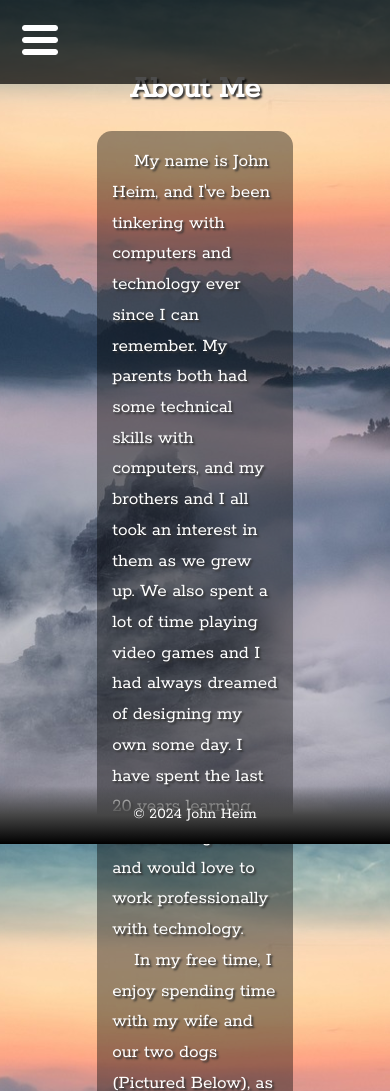
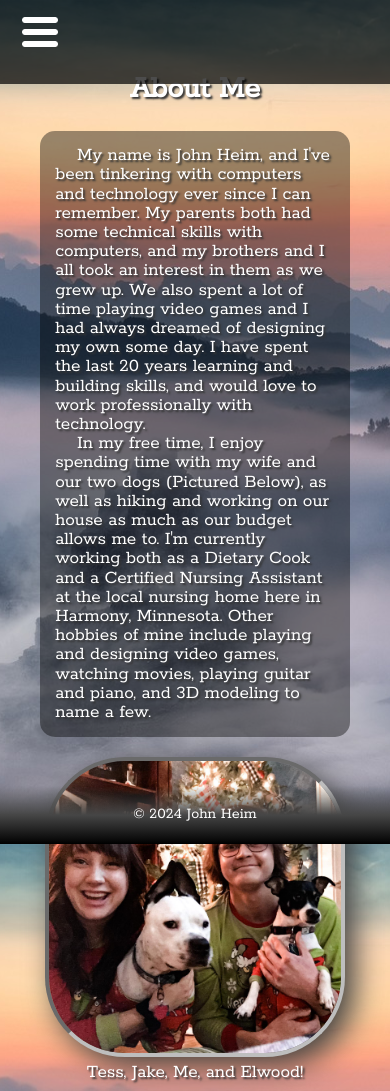
Before and after one commit to johnheim14/PortfolioWebsite, a plain HTML site: page about.html in a window 390 px wide. Shown: the top 1091 px of the page. Drawn offline with Linux system fonts and the light colour scheme.

Commit message:
Update styles.css

```diff
--- a/styles.css
+++ b/styles.css
@@ -344,6 +344,8 @@ footer {
     display: block;
     float: left;
     filter: invert();
+    position: absolute;
+    top: 8px;
   }
   a#navicon:hover+ul, nav ul:hover{
     display: block;
@@ -357,6 +359,10 @@ footer {
 
   nav ul li {
       display: block;
+  }
+  p.about{
+    width: 95%;
+    line-height: 1;
   }
 
   .project-box {
```
